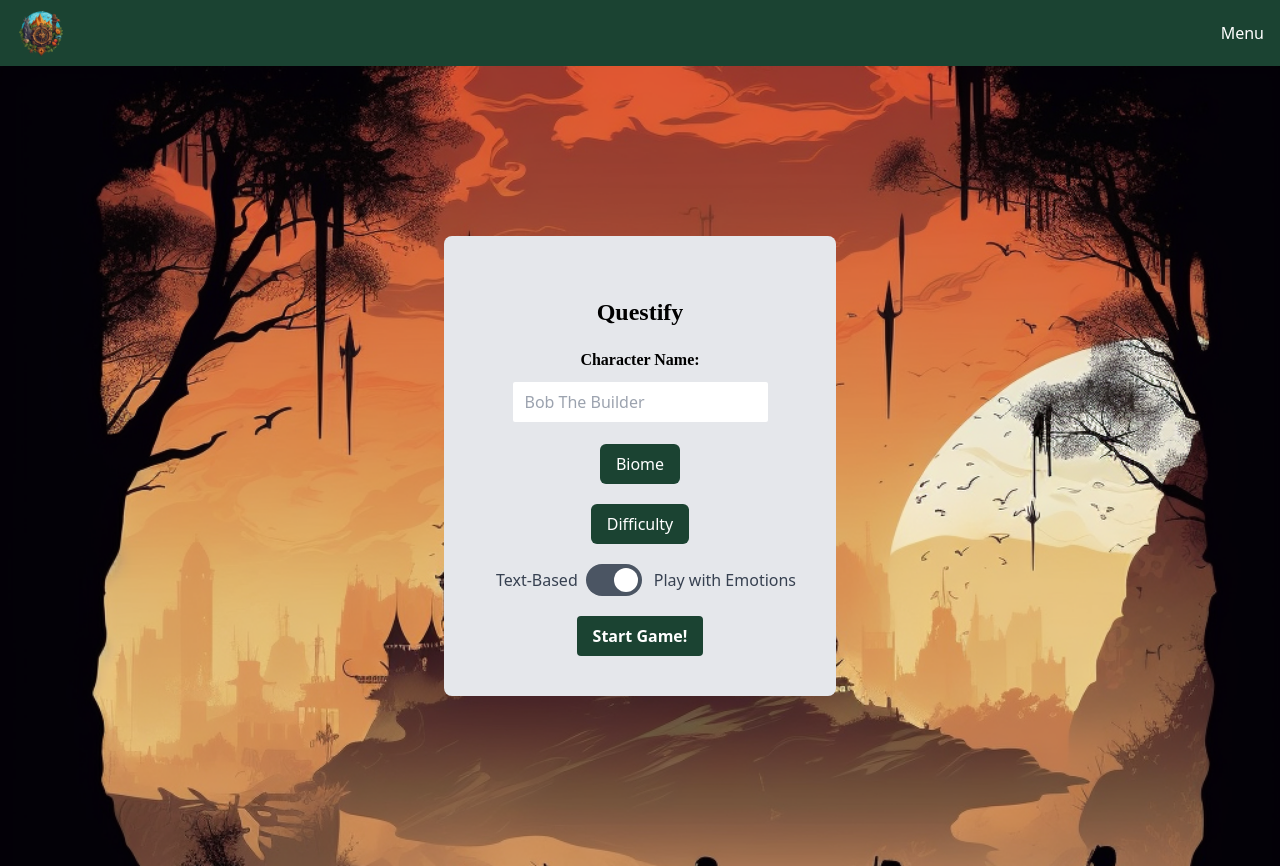
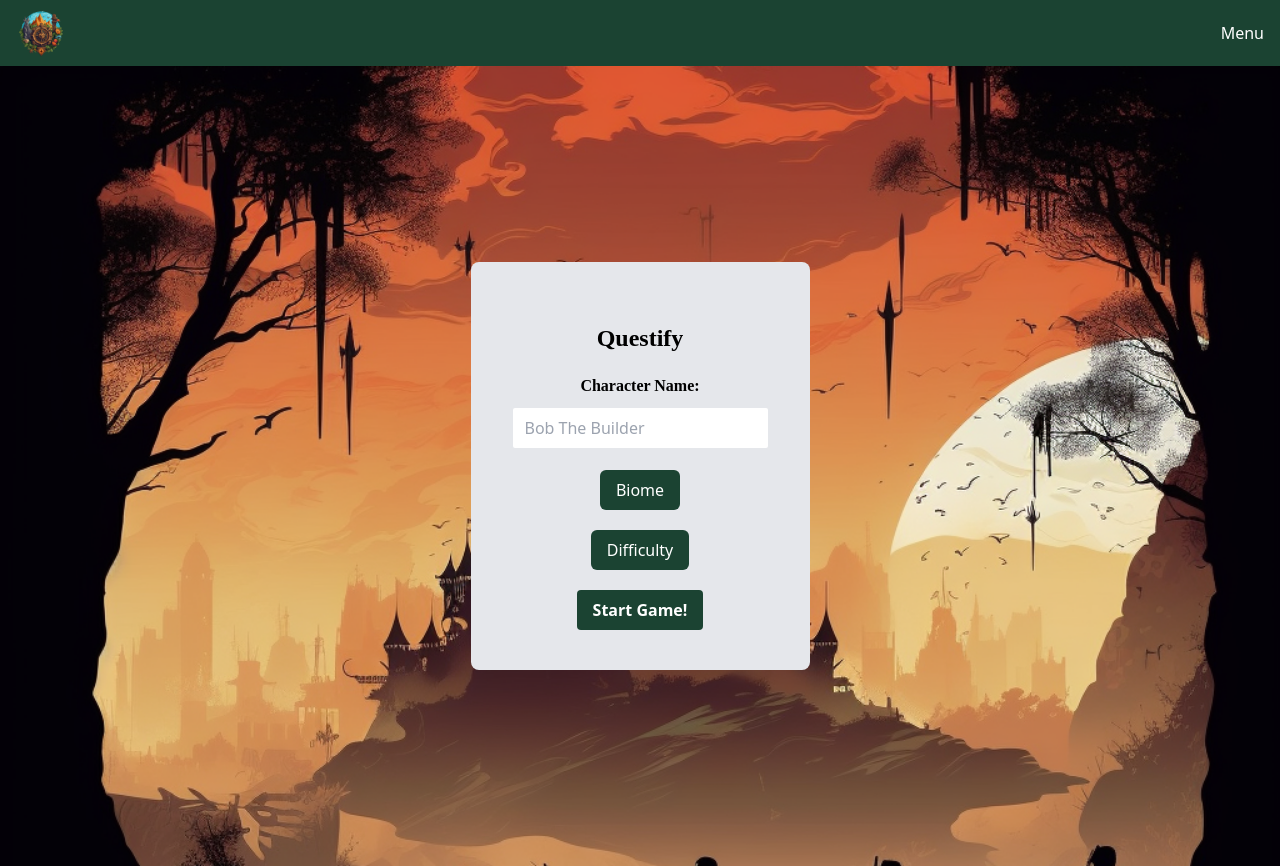
Before and after one commit to CalHacks-2023/choose-your-own-adventure-ai, a Next.js app: page /character in a window 1280 px wide. Built offline with nearby package versions, Linux system fonts and the light colour scheme.

Commit message:
removing emotinos toggle

```diff
--- a/src/app/character/page.js
+++ b/src/app/character/page.js
@@ -84,7 +84,7 @@
             options={['Easy', 'Medium', 'Hard']}
             handleSelect={setDifficulty}
           />
-          <div className="flex flex-col items-center mt-5">
+          {/* <div className="flex flex-col items-center mt-5">
             <label
               htmlFor="toggle"
               className="flex items-center cursor-pointer"
@@ -112,7 +112,7 @@
                 Play with Emotions
               </div>
             </label>
-          </div>
+          </div> */}
           <div className="flex justify-center mt-5">
             {disabledLink ? (
               <button
```
